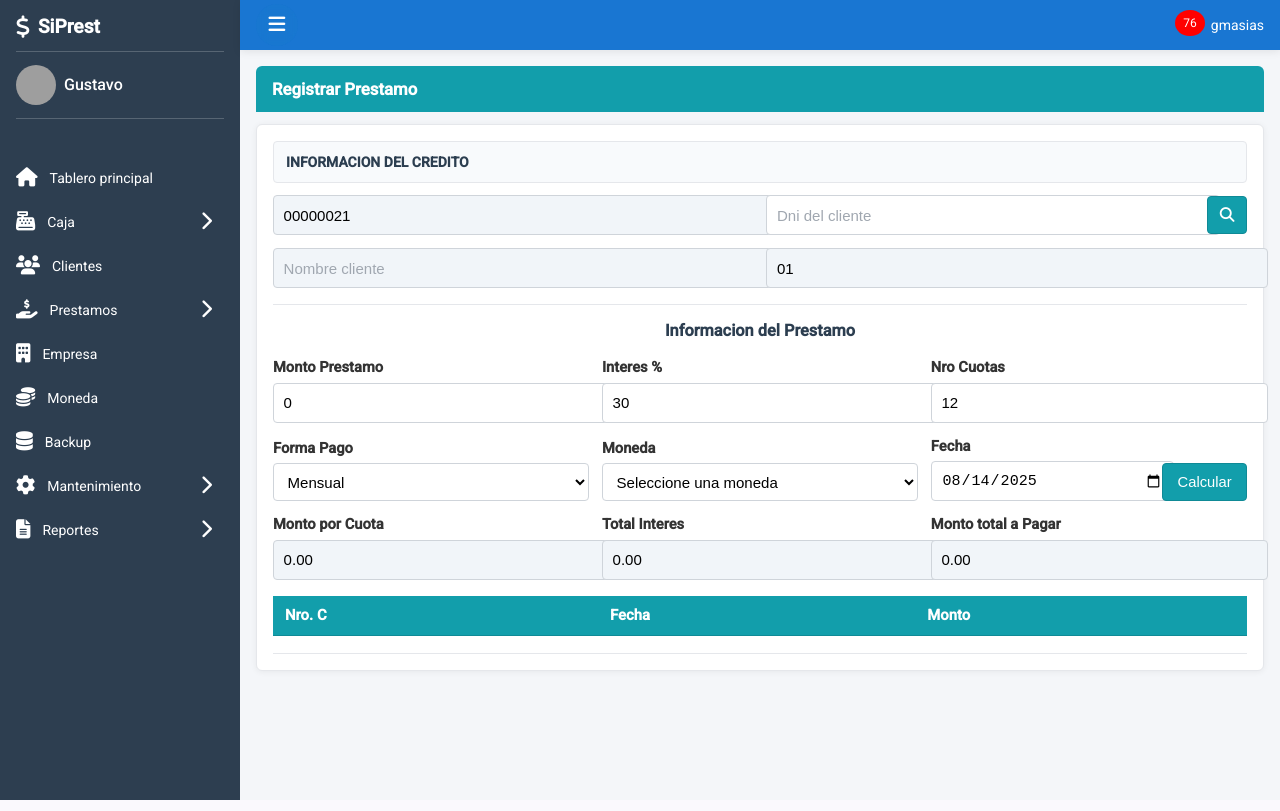
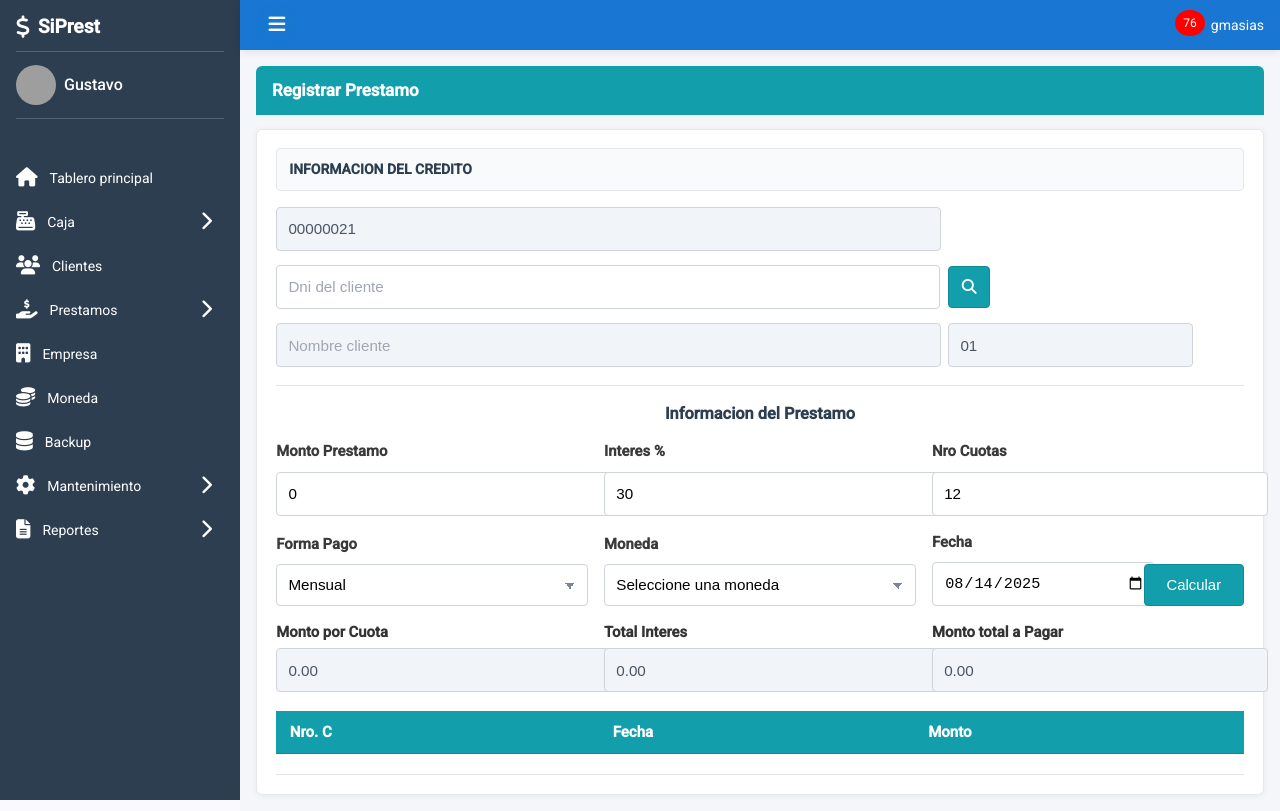
Before and after one commit to isramartin/Sistema-de-Prestamos, an Angular app: page /prestamos/solicitud in a window 1280 px wide. Built offline with nearby package versions, Linux system fonts and the light colour scheme; grey boxes are pictures that could not be loaded.

Commit message:
fix styles component prestamo/solicitud

```diff
--- a/src/app/layout/layout.scss
+++ b/src/app/layout/layout.scss
@@ -486,11 +486,6 @@ $topbar-h: 50px;
       }
     }
   }
-
-  .main {
-    /* Ya no hace falta tocar margin-left ni .topbar left:
-       siguen la variable --sidebar-current y animan sincronizados */
-  }
 }
 
 .hamburger {
--- a/src/app/prestamos/solicitud/solicitud.html
+++ b/src/app/prestamos/solicitud/solicitud.html
@@ -5,32 +5,34 @@
 
 <!-- Card principal -->
 <div class="card" [formGroup]="form">
-  <!-- Encabezado de la tarjeta -->
   <div class="section-title">INFORMACION DEL CREDITO</div>
 
-  <!-- Información del crédito (2 columnas como en la imagen) -->
   <div class="grid grid-cred">
-    <!-- fila 1 -->
-    <input class="inp readonly" type="text" value="00000021" readonly />
+    <!-- 1: Número del crédito -->
+    <input class="inp readonly credito-inp" type="text" value="00000021" readonly />
 
-    <!-- fila 2: DNI + botón buscar (misma línea) -->
+    <!-- 2: DNI + buscar -->
+
     <div class="dni-row">
       <input class="inp" type="text" placeholder="Dni del cliente" formControlName="identificacion" />
-      <button class="btn btn-search" type="button" (click)="buscarCliente()">
+    </div>
+
+  <div></div>
+     <button class="btn btn-search" type="button" (click)="buscarCliente()">
         <i class="fas fa-search"></i>
       </button>
-    </div>
 
-    <!-- fila 3: Nombre cliente (izq) y Documento (der, solo lectura) -->
-    <input class="inp readonly" type="text" placeholder="Nombre cliente" formControlName="nombreCliente" />
-    <input class="inp readonly" type="text" value="01" readonly />
+
+
+    <!-- 3: Nombre (izq) + 4: Documento (der, fijo) -->
+    <input class="inp readonly nombre-inp" type="text" placeholder="Nombre cliente" formControlName="nombreCliente" />
+    <input class="inp readonly doc-inp" type="text" value="01" readonly />
   </div>
 
   <hr class="sep" />
 
   <h3 class="center-title">Informacion del Prestamo</h3>
 
-  <!-- Condiciones del préstamo (3 columnas + botón calcular al lado de fecha) -->
   <div class="grid grid-cond">
     <label>
       <span>Monto Prestamo</span>
@@ -57,7 +59,6 @@
 
     <label>
       <span>Moneda</span>
-      <!-- solo visual para clonar la distribución de la imagen -->
       <select class="inp">
         <option selected disabled>Seleccione una moneda</option>
         <option>MXN</option>
@@ -65,7 +66,6 @@
       </select>
     </label>
 
-    <!-- Fecha + Calcular, en la misma fila -->
     <div class="fecha-calc">
       <label>
         <span>Fecha</span>
@@ -75,7 +75,6 @@
     </div>
   </div>
 
-  <!-- Resultados (3 columnas) -->
   <div class="grid grid-res">
     <label>
       <span>Monto por Cuota</span>
@@ -93,7 +92,6 @@
     </label>
   </div>
 
-  <!-- Tabla de cuotas -->
   <div class="table-wrap">
     <table class="tabla">
       <thead>
--- a/src/app/prestamos/solicitud/solicitud.scss
+++ b/src/app/prestamos/solicitud/solicitud.scss
@@ -1,41 +1,37 @@
-/* ====== colores y bases iguales al diseño ====== */
-$teal: #129eab; /* barra y headers de tabla */
-$teal-dark: #0f8a96; /* hover y bordes */
-$border: #e5e7eb; /* gris de bordes */
+$teal: #129eab;
+$teal-dark: #0f8a96;
+$border: #e5e7eb;
 $text: #2c3e50;
 $placeholder: #a0a7b0;
 $readonly-bg: #f1f5f9;
 
-/* ====== barra superior ====== */
 .page-bar {
     background: $teal;
     color: #fff;
-    padding: 0.8rem 1rem;
+    padding: 0.9rem 1rem;
     border-top-left-radius: 6px;
     border-top-right-radius: 6px;
-    margin-bottom: 0.8rem;
+    margin-bottom: 0.9rem;
 
     h2 {
         margin: 0;
         font-weight: 700;
-        font-size: 1.05rem;
+        font-size: 1.06rem;
     }
 }
 
-/* ====== tarjeta ====== */
 .card {
     background: #fff;
     border: 1px solid $border;
     border-radius: 6px;
     box-shadow: 0 1px 6px rgba(0, 0, 0, 0.06);
-    padding: 1rem;
+    padding: 1.1rem 1.2rem 1.2rem;
 }
 
-/* título de sección (banda superior) */
 .section-title {
     font-weight: 700;
     color: $text;
-    padding: 0.6rem 0.75rem;
+    padding: 0.65rem 0.75rem;
     border: 1px solid $border;
     border-radius: 4px;
     background: #f8fafc;
@@ -45,100 +41,185 @@ $readonly-bg: #f1f5f9;
 .sep {
     border: none;
     border-top: 1px solid $border;
-    margin: 1rem 0;
+    margin: 1.1rem 0;
 }
 
 .center-title {
     text-align: center;
-    margin: 0.6rem 0 1rem;
+    margin: 0.7rem 0 1.1rem;
     color: $text;
     font-weight: 700;
 }
 
-/* ====== inputs y labels ====== */
+$control-h: 42px;
+
 .inp {
     width: 100%;
-    height: 38px;
+    height: $control-h;
     border: 1px solid #cfd4da;
     border-radius: 4px;
-    padding: 0 0.6rem;
+    padding: 0 0.7rem;
     background: #fff;
-    font-size: 0.94rem;
+    font-size: 0.95rem;
+    transition:
+        border-color 0.15s ease,
+        box-shadow 0.15s ease;
 
     &::placeholder {
         color: $placeholder;
+    }
+
+    &:focus {
+        outline: none;
+        border-color: $teal;
+        box-shadow: 0 0 0 3px rgba(18, 158, 171, 0.12);
+    }
+
+    &:disabled,
+    &[readonly] {
+        background: $readonly-bg;
+        color: #4b5563;
     }
 }
 .readonly {
     background: $readonly-bg;
 }
 
+input[type="date"].inp {
+    line-height: $control-h;
+    padding-right: 0.6rem;
+}
+
+select.inp {
+    -webkit-appearance: none;
+    -moz-appearance: none;
+    appearance: none;
+    background-image:
+        linear-gradient(45deg, transparent 50%, #7b8794 50%), linear-gradient(135deg, #7b8794 50%, transparent 50%);
+    background-position:
+        calc(100% - 16px) 18px,
+        calc(100% - 12px) 18px;
+    background-size:
+        6px 6px,
+        6px 6px;
+    background-repeat: no-repeat;
+}
+
 label {
     display: flex;
     flex-direction: column;
-    gap: 0.35rem;
-    font-size: 0.92rem;
+    gap: 0.4rem;
+    font-size: 0.93rem;
     color: #333;
+
     > span {
         font-weight: 600;
     }
 }
 
-/* ====== grillas para la MISMA distribución ====== */
 .grid {
     display: grid;
-    gap: 0.8rem;
-    margin-top: 0.8rem;
+    gap: 1rem;
+    margin-top: 1rem;
 }
 
-/* 2 columnas en info crédito */
 .grid-cred {
-    grid-template-columns: 1fr 1fr;
+    grid-template-columns: minmax(420px, 640px) 250px;
+    column-gap: 2rem;
+    row-gap: 0.9rem;
+    justify-content: start;
+    align-items: center;
+
+    .credito-inp {
+        grid-column: 1 / 2;
+        grid-row: 1;
+    }
 
     .dni-row {
+        grid-column: 1 / 2;
+        grid-row: 2;
         display: grid;
-        grid-template-columns: 1fr 40px; /* input + botón cuadrado */
-        gap: 0.5rem;
-        align-items: center;
+        grid-template-columns: 1fr 1px;
+        gap: 0rem;
+    }
+
+    .nombre-inp {
+        grid-column: 1 / 2;
+        grid-row: 3;
+    }
+
+    .doc-inp {
+        grid-column: 2 / 3;
+        grid-row: 3;
+        width: 100%;
+        max-width: 220px;
+        justify-self: start;
     }
 }
 
-/* 3 columnas en condiciones */
+.btn.btn-search {
+    width: 42px;
+    height: 42px;
+    padding: 0;
+    display: inline-flex;
+    align-items: center;
+    justify-content: center;
+}
+
 .grid-cond {
     grid-template-columns: repeat(3, 1fr);
+    column-gap: 1rem;
+    row-gap: 1rem;
     align-items: end;
 
-    /* fecha + calcular en la misma "celda visual" a la derecha */
+    label > span {
+        margin-bottom: 0.25rem;
+        color: #3a3a3a;
+    }
+
     .fecha-calc {
         display: grid;
         grid-template-columns: 1fr auto;
-        gap: 0.6rem;
+        gap: 0.7rem;
         align-items: end;
-        label {
-            margin: 0;
+
+        .btn-calc {
+            height: $control-h;
+            padding: 0 1rem;
+            white-space: nowrap;
+            min-width: 100px;
         }
     }
 }
 
-/* 3 columnas en resultados */
 .grid-res {
     grid-template-columns: repeat(3, 1fr);
+    column-gap: 1rem;
+    row-gap: 1rem;
 }
 
-/* ====== botones ====== */
 .btn {
-    height: 38px;
-    padding: 0 0.9rem;
+    height: $control-h;
+    padding: 0 1rem;
     border: 1px solid #cfd4da;
     border-radius: 4px;
     background: #f5f5f5;
     cursor: pointer;
-    font-size: 0.92rem;
+    font-size: 0.93rem;
+    transition:
+        background 0.15s ease,
+        box-shadow 0.15s ease;
 
     &:hover {
         background: #eee;
     }
+
+    &:focus {
+        outline: none;
+        box-shadow: 0 0 0 3px rgba(18, 158, 171, 0.12);
+    }
 }
+
 .btn-search,
 .btn-calc {
     background: $teal;
@@ -147,52 +228,62 @@ label {
     display: inline-flex;
     align-items: center;
     justify-content: center;
+
     &:hover {
         background: $teal-dark;
     }
 }
 
-/* ====== tabla de cuotas ====== */
 .table-wrap {
-    margin-top: 1rem;
+    margin-top: 1.2rem;
 }
+
 .tabla {
     width: 100%;
     border-collapse: collapse;
-    font-size: 0.93rem;
+    font-size: 0.94rem;
 
     thead th {
         background: $teal;
         color: #fff;
         text-align: left;
-        padding: 0.6rem 0.75rem;
+        padding: 0.68rem 0.85rem;
         font-weight: 600;
         border-bottom: 1px solid $teal-dark;
     }
+
     tbody td {
-        padding: 0.55rem 0.75rem;
+        padding: 0.62rem 0.85rem;
         border-bottom: 1px solid $border;
         color: #2f2f2f;
     }
+
     .right {
         text-align: right;
     }
+
     .empty {
-        padding: 0.7rem;
+        padding: 0.75rem;
     }
 }
 
-/* ====== responsive ====== */
 @media (max-width: 1024px) {
     .grid-cond,
     .grid-res {
         grid-template-columns: 1fr 1fr;
     }
 }
+
 @media (max-width: 720px) {
     .grid-cred {
         grid-template-columns: 1fr;
+
+        .doc-inp {
+            justify-self: stretch;
+            max-width: none;
+        }
     }
+
     .grid-cond,
     .grid-res {
         grid-template-columns: 1fr;
```
